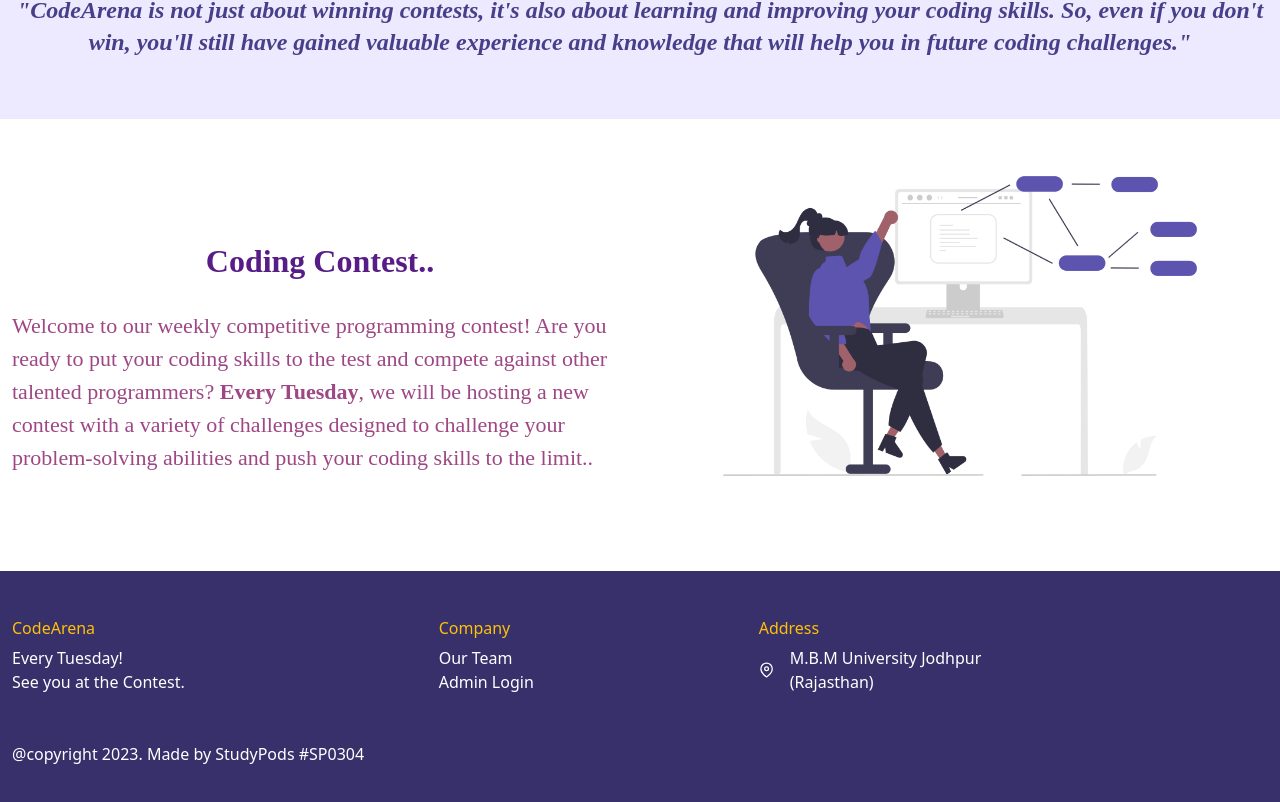
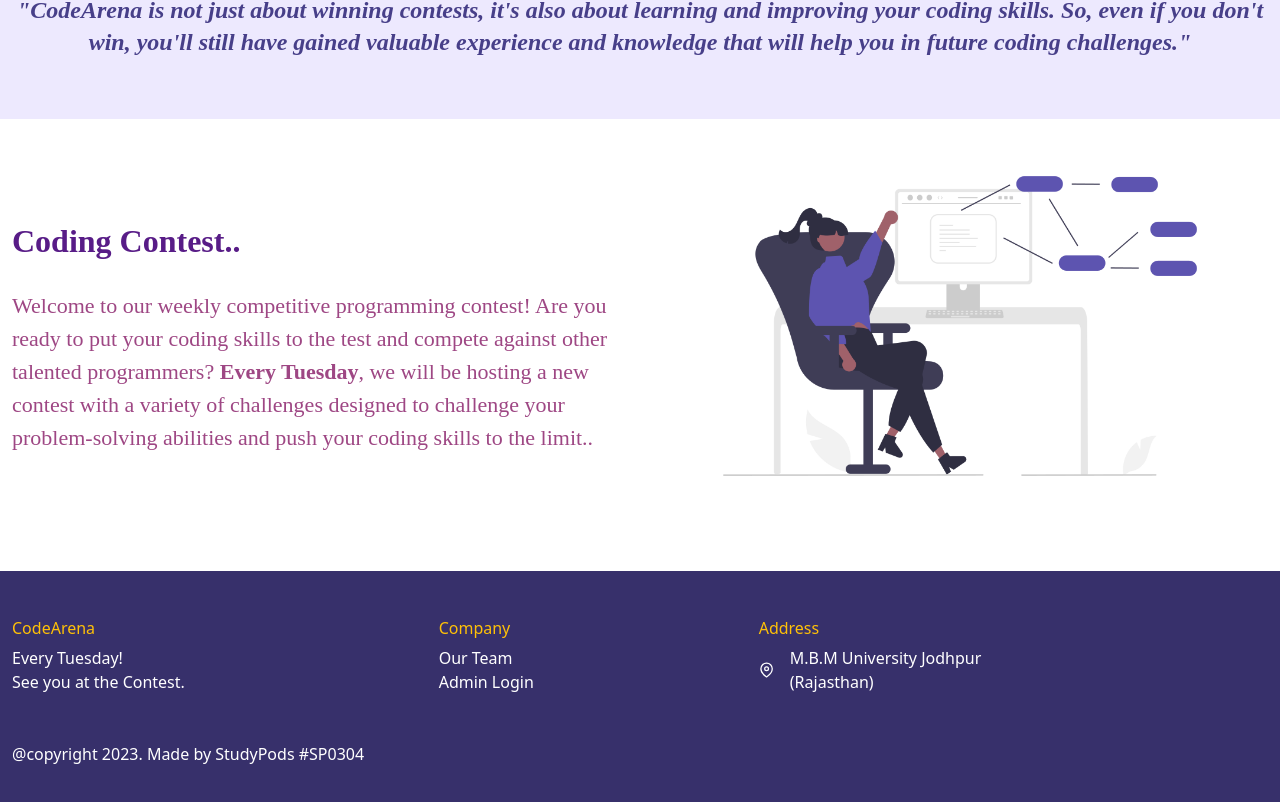
Before and after one commit to mohak64/CodeArena, a React (Create React App) app in the folder client/: page / in a window 1280 px wide. Shown: the part 1649-2451 px from the top of the page. Built offline with nearby package versions, Linux system fonts and the light colour scheme; no server answers.

Commit message:
changing conclusion

```diff
--- a/client/src/components/LandingPage.js
+++ b/client/src/components/LandingPage.js
@@ -210,7 +210,7 @@ export default function LandingPage() {
       </div>
       <div className="container">
         <div className="inner row">
-          <div className="col-sm-6 text-left mt-5" id="upsolving">
+          <div className="col-sm-6 text-left mt-7" id="upsolving">
             <div className="image-name2 font-semibold text-purple-900">
               Coding Contest..
             </div>
--- a/client/src/index.css
+++ b/client/src/index.css
@@ -682,7 +682,7 @@ button:hover .fourth {
 
 .image-name2 {
     margin-top: 70px;
-    text-align: center;
+
     color: #37306B;
     font-size: xx-large;
     z-index: 3;
```
